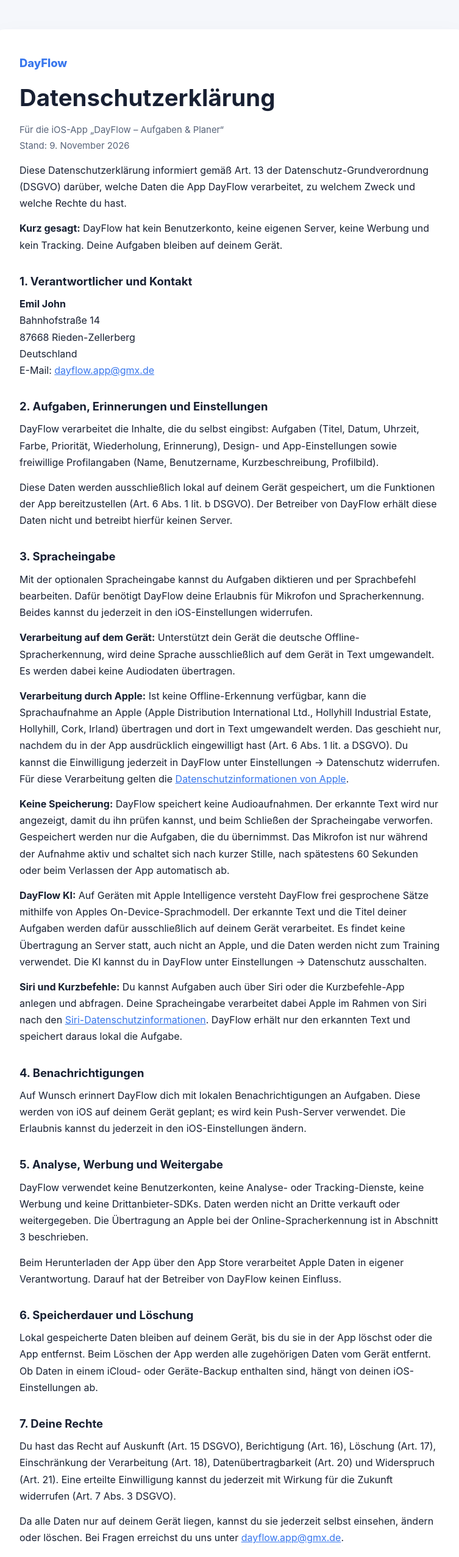
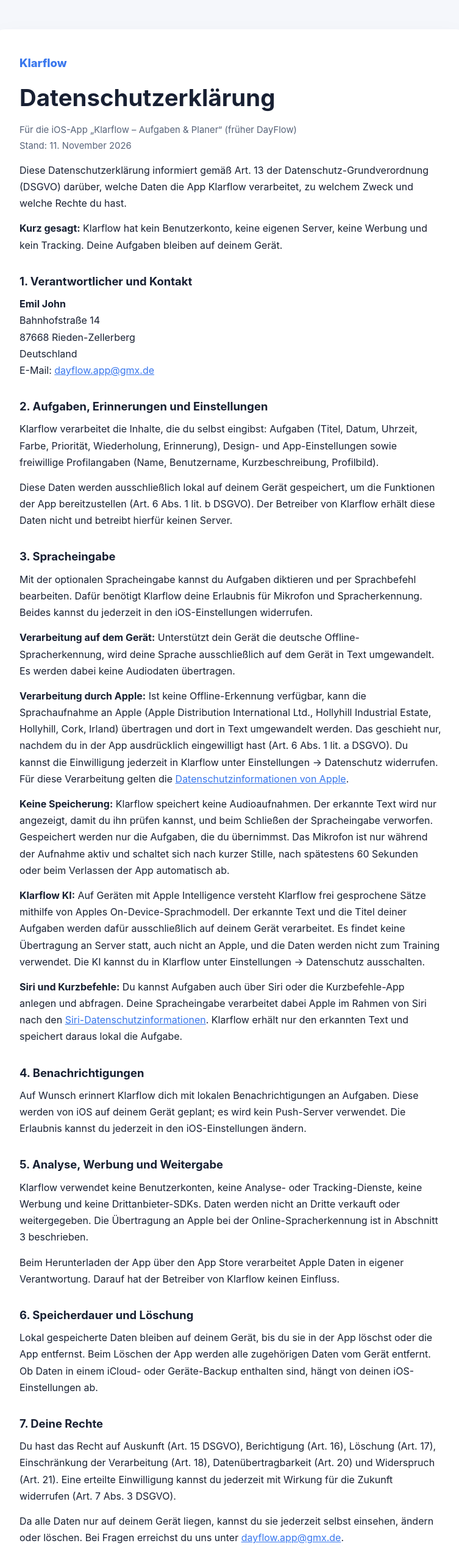
Before and after one commit to emil-john-29/dayflow-datenschutz, a plain HTML site: page index.html in a window 1280 px wide. Shown: the top 2553 px of the page at 61% size, without its empty margins (262-1015 px from the left). Drawn offline with Linux system fonts and the light colour scheme.

Commit message:
Umbenennung: DayFlow heißt jetzt Klarflow
Co-Authored-By: Claude <noreply@anthropic.com>

```diff
--- a/index.html
+++ b/index.html
@@ -5,8 +5,8 @@
   <meta charset="UTF-8">
   <meta name="viewport" content="width=device-width, initial-scale=1">
   <meta name="color-scheme" content="light dark">
-  <meta name="description" content="Datenschutzerklärung für DayFlow">
-  <title>Datenschutzerklärung | DayFlow</title>
+  <meta name="description" content="Datenschutzerklärung für Klarflow">
+  <title>Datenschutzerklärung | Klarflow</title>
   <style>
     :root {
       font-family: -apple-system, BlinkMacSystemFont, "Segoe UI", sans-serif;
@@ -65,23 +65,23 @@
 </head>
 <body>
   <main>
-    <div class="brand">DayFlow</div>
+    <div class="brand">Klarflow</div>
 
     <h1>Datenschutzerklärung</h1>
 
     <p class="muted">
-      Für die iOS-App „DayFlow – Aufgaben &amp; Planer“<br>
-      Stand: 9. November 2026
+      Für die iOS-App „Klarflow – Aufgaben &amp; Planer“ (früher DayFlow)<br>
+      Stand: 11. November 2026
     </p>
 
     <p>
       Diese Datenschutzerklärung informiert gemäß Art. 13 der
       Datenschutz-Grundverordnung (DSGVO) darüber, welche Daten die
-      App DayFlow verarbeitet, zu welchem Zweck und welche Rechte du hast.
+      App Klarflow verarbeitet, zu welchem Zweck und welche Rechte du hast.
     </p>
 
     <p>
-      <strong>Kurz gesagt:</strong> DayFlow hat kein Benutzerkonto, keine
+      <strong>Kurz gesagt:</strong> Klarflow hat kein Benutzerkonto, keine
       eigenen Server, keine Werbung und kein Tracking. Deine Aufgaben
       bleiben auf deinem Gerät.
     </p>
@@ -100,7 +100,7 @@
     <h2>2. Aufgaben, Erinnerungen und Einstellungen</h2>
 
     <p>
-      DayFlow verarbeitet die Inhalte, die du selbst eingibst: Aufgaben
+      Klarflow verarbeitet die Inhalte, die du selbst eingibst: Aufgaben
       (Titel, Datum, Uhrzeit, Farbe, Priorität, Wiederholung, Erinnerung),
       Design- und App-Einstellungen sowie freiwillige Profilangaben
       (Name, Benutzername, Kurzbeschreibung, Profilbild).
@@ -109,7 +109,7 @@
     <p>
       Diese Daten werden ausschließlich lokal auf deinem Gerät gespeichert,
       um die Funktionen der App bereitzustellen (Art. 6 Abs. 1 lit. b DSGVO).
-      Der Betreiber von DayFlow erhält diese Daten nicht und betreibt hierfür
+      Der Betreiber von Klarflow erhält diese Daten nicht und betreibt hierfür
       keinen Server.
     </p>
 
@@ -117,7 +117,7 @@
 
     <p>
       Mit der optionalen Spracheingabe kannst du Aufgaben diktieren und per
-      Sprachbefehl bearbeiten. Dafür benötigt DayFlow deine Erlaubnis für
+      Sprachbefehl bearbeiten. Dafür benötigt Klarflow deine Erlaubnis für
       Mikrofon und Spracherkennung. Beides kannst du jederzeit in den
       iOS-Einstellungen widerrufen.
     </p>
@@ -136,13 +136,13 @@
       Irland) übertragen und dort in Text umgewandelt werden. Das geschieht
       nur, nachdem du in der App ausdrücklich eingewilligt hast
       (Art. 6 Abs. 1 lit. a DSGVO). Du kannst die Einwilligung jederzeit in
-      DayFlow unter Einstellungen → Datenschutz widerrufen. Für diese
+      Klarflow unter Einstellungen → Datenschutz widerrufen. Für diese
       Verarbeitung gelten die
       <a href="https://www.apple.com/de/legal/privacy/">Datenschutzinformationen von Apple</a>.
     </p>
 
     <p>
-      <strong>Keine Speicherung:</strong> DayFlow speichert keine
+      <strong>Keine Speicherung:</strong> Klarflow speichert keine
       Audioaufnahmen. Der erkannte Text wird nur angezeigt, damit du ihn
       prüfen kannst, und beim Schließen der Spracheingabe verworfen.
       Gespeichert werden nur die Aufgaben, die du übernimmst. Das Mikrofon
@@ -152,12 +152,12 @@
     </p>
 
     <p>
-      <strong>DayFlow KI:</strong> Auf Geräten mit Apple Intelligence versteht
-      DayFlow frei gesprochene Sätze mithilfe von Apples On-Device-Sprachmodell.
+      <strong>Klarflow KI:</strong> Auf Geräten mit Apple Intelligence versteht
+      Klarflow frei gesprochene Sätze mithilfe von Apples On-Device-Sprachmodell.
       Der erkannte Text und die Titel deiner Aufgaben werden dafür ausschließlich
       auf deinem Gerät verarbeitet. Es findet keine Übertragung an Server statt,
       auch nicht an Apple, und die Daten werden nicht zum Training verwendet.
-      Die KI kannst du in DayFlow unter Einstellungen → Datenschutz ausschalten.
+      Die KI kannst du in Klarflow unter Einstellungen → Datenschutz ausschalten.
     </p>
 
     <p>
@@ -165,13 +165,13 @@
       oder die Kurzbefehle-App anlegen und abfragen. Deine Spracheingabe
       verarbeitet dabei Apple im Rahmen von Siri nach den
       <a href="https://www.apple.com/de/legal/privacy/data/de/ask-siri-dictation/">Siri-Datenschutzinformationen</a>.
-      DayFlow erhält nur den erkannten Text und speichert daraus lokal die Aufgabe.
+      Klarflow erhält nur den erkannten Text und speichert daraus lokal die Aufgabe.
     </p>
 
     <h2>4. Benachrichtigungen</h2>
 
     <p>
-      Auf Wunsch erinnert DayFlow dich mit lokalen Benachrichtigungen an
+      Auf Wunsch erinnert Klarflow dich mit lokalen Benachrichtigungen an
       Aufgaben. Diese werden von iOS auf deinem Gerät geplant; es wird kein
       Push-Server verwendet. Die Erlaubnis kannst du jederzeit in den
       iOS-Einstellungen ändern.
@@ -180,7 +180,7 @@
     <h2>5. Analyse, Werbung und Weitergabe</h2>
 
     <p>
-      DayFlow verwendet keine Benutzerkonten, keine Analyse- oder
+      Klarflow verwendet keine Benutzerkonten, keine Analyse- oder
       Tracking-Dienste, keine Werbung und keine Drittanbieter-SDKs.
       Daten werden nicht an Dritte verkauft oder weitergegeben. Die
       Übertragung an Apple bei der Online-Spracherkennung ist in
@@ -189,7 +189,7 @@
 
     <p>
       Beim Herunterladen der App über den App Store verarbeitet Apple
-      Daten in eigener Verantwortung. Darauf hat der Betreiber von DayFlow
+      Daten in eigener Verantwortung. Darauf hat der Betreiber von Klarflow
       keinen Einfluss.
     </p>
 
@@ -229,13 +229,13 @@
     <h2>8. Änderungen</h2>
 
     <p>
-      Wenn DayFlow neue Funktionen erhält oder sich die Datenverarbeitung
+      Wenn Klarflow neue Funktionen erhält oder sich die Datenverarbeitung
       ändert, wird diese Datenschutzerklärung aktualisiert. Es gilt die
       jeweils hier veröffentlichte Fassung.
     </p>
 
     <footer>
-      © 2026 DayFlow<br>
+      © 2026 Klarflow<br>
       Verantwortlicher: Emil John<br>
       Kontakt:
       <a href="mailto:dayflow.app@gmx.de">dayflow.app@gmx.de</a><br>
```
Also changed, not shown: impressum.html (+5 -5 lines).
